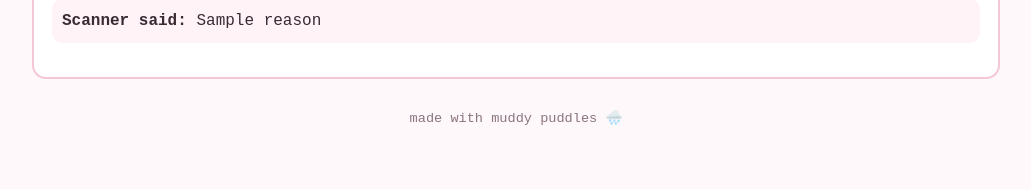
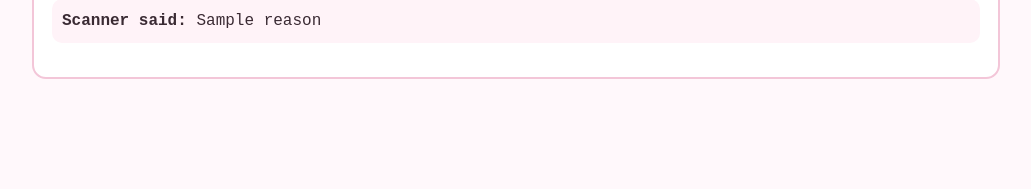
Before and after one commit to anushaaa314/im-peppa-pig-scanner, a Flask app: template templates/ticker.html in a window 1280 px wide. Shown: the part 1098-1287 px from the top of the page, without its empty margins (124-1155 px from the left). After the commit the page ends 1177 px from the top, so only its background shows below. Run offline with Flask 3, Linux system fonts and the light colour scheme; the template is opened without the code that fills it: most values are stand-ins (such as "Sample title", 1, 10 or a date in 2020); some libraries are stand-ins or nearby versions.

Commit message:
Remove footer from ticker.html
Removed footer element from ticker.html

```diff
--- a/templates/ticker.html
+++ b/templates/ticker.html
@@ -95,8 +95,6 @@
       </script>
       <script src="{{ url_for('static', filename='chart.js') }}"></script>
     {% endif %}
-
-    <footer class="site-foot">made with muddy puddles 🌧️</footer>
   </div>
 </body>
 </html>
```
